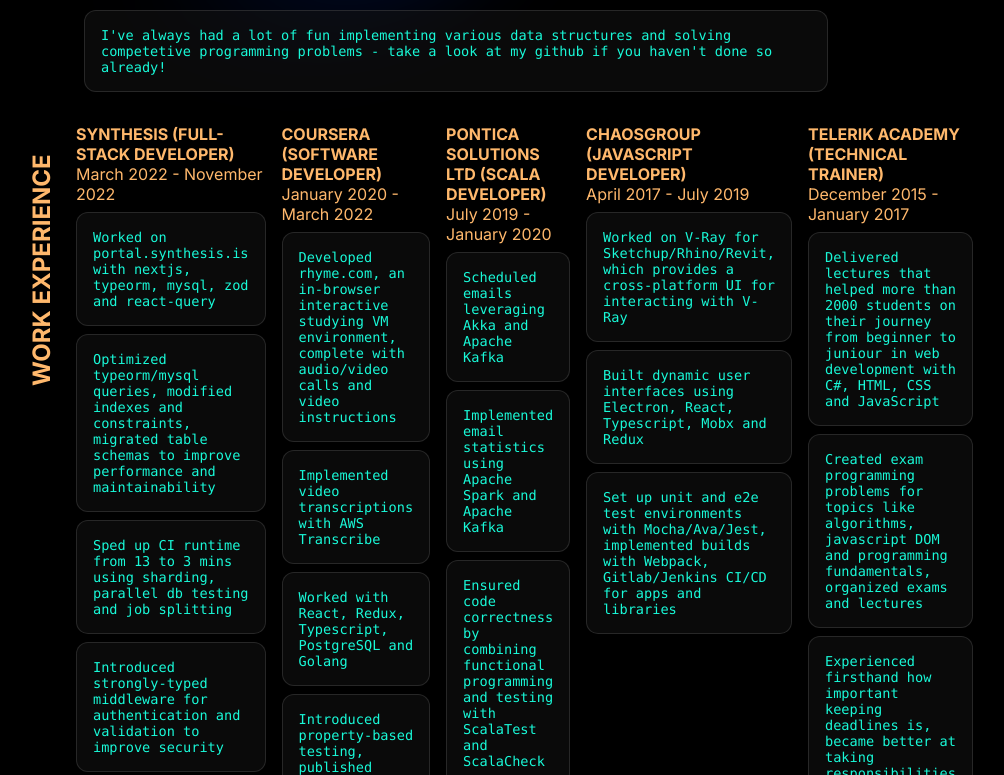
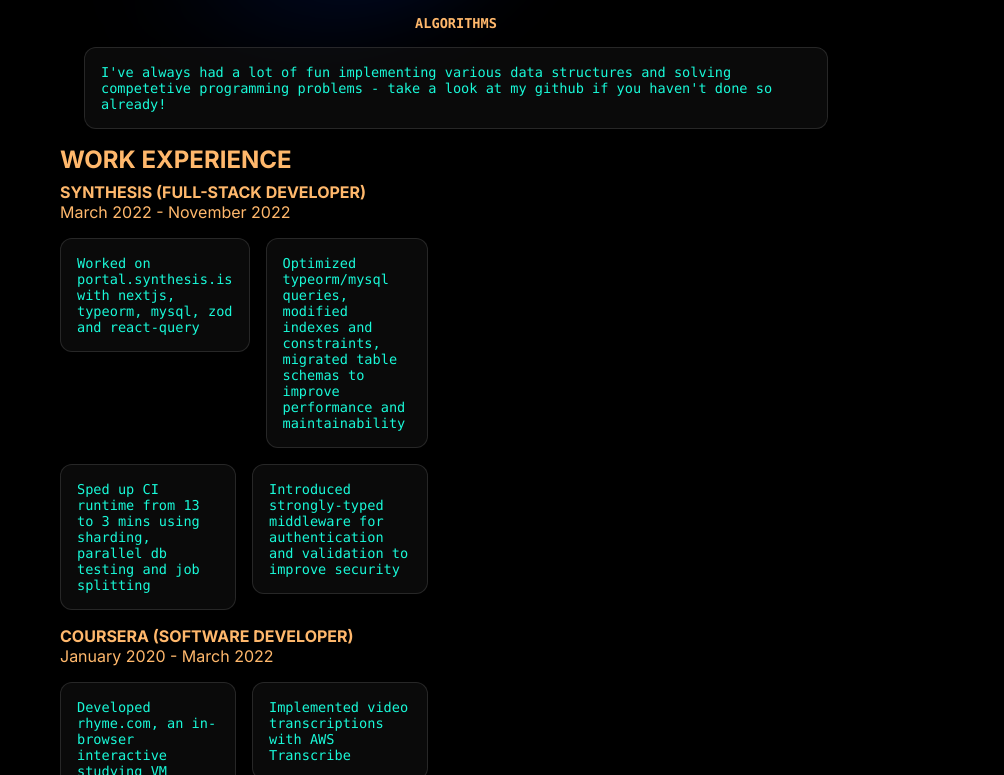
Before and after one commit to KonstantinSimeonov/cv2, a Next.js app: page / in a window 1280 px wide. Shown: the part 385-1160 px from the top of the page, without its empty margins (196-1200 px from the left). Built offline with nearby package versions, Linux system fonts and the light colour scheme.

Commit message:
refactor: extract work experience and text components

```diff
--- a/src/components/Stack.tsx
+++ b/src/components/Stack.tsx
@@ -25,6 +25,7 @@
     style={{
       ...sx,
       display: `flex`,
+      flexWrap: `wrap`,
       flexDirection: direction,
       gap: `${gap}rem`,
       justifyContent: justify,
--- /dev/null
+++ b/src/components/Text.tsx
@@ -0,0 +1,13 @@
+import * as React from "react";
+import { Inter } from "@next/font/google";
+
+type TextProps = {
+  tag?: keyof React.ReactHTML;
+};
+
+const inter = Inter({ subsets: ["latin"] });
+
+export const Text: React.FC<React.PropsWithChildren<TextProps>> = ({
+  children,
+  tag: Tag = `p`,
+}) => <Tag className={inter.className}>{children}</Tag>;
--- /dev/null
+++ b/src/components/WorkExperience.tsx
@@ -0,0 +1,37 @@
+import { Stack } from "@/components/Stack";
+import { Text } from "./Text";
+import styles from "@/styles/Home.module.css";
+
+export const WorkExperience: React.FC<{
+  experience: readonly {
+    from: string;
+    to: string;
+    jobTitle: string;
+    location: string;
+    descriptions: readonly string[];
+  }[];
+}> = ({ experience }) => (
+  <Stack align="flex-start">
+    {experience
+      .map((job) => (
+        <Stack key={job.location} className={styles.work} align="flex-start">
+          <div>
+            <Text tag="h4">
+              {job.location} ({job.jobTitle})
+            </Text>
+            <Text tag="time">
+              {job.from} - {job.to}
+            </Text>
+          </div>
+          <Stack tag="ul" direction="row" align="flex-start">
+            {job.descriptions.map((d) => (
+              <li style={{ flex: 1 }} key={d} className={styles.description}>
+                <p>{d}</p>
+              </li>
+            ))}
+          </Stack>
+        </Stack>
+      ))
+      .reverse()}
+  </Stack>
+);
--- a/src/pages/index.tsx
+++ b/src/pages/index.tsx
@@ -7,9 +7,10 @@
 import ImgMap from "@/images";
 import * as React from "react";
 import { Skills } from "@/components/Skills";
+import { Stack } from "@/components/Stack";
+import { WorkExperience } from "@/components/WorkExperience";
 
 const inter = Inter({ subsets: ["latin"] });
-
 const int = { className: inter.className } as const;
 
 export default function Home() {
@@ -52,38 +53,7 @@
         </article>
         <article>
           <h2 {...int}>Work Experience</h2>
-          <div className={styles.split}>
-            {(() => {
-              const we = data.workExperience.map((w, i) => (
-                <div
-                  key={w.location}
-                  className={`${styles.work} ${styles.stack}`}
-                >
-                  <div>
-                    <h4 {...int}>
-                      {w.location} ({w.jobTitle})
-                    </h4>
-                    <time {...int}>
-                      {w.from} - {w.to}
-                    </time>{" "}
-                  </div>
-                  <ul className={`${styles.description} ${styles.stack}`}>
-                    {w.descriptions.map((d) => (
-                      <p key={d}>{d}</p>
-                    ))}
-                  </ul>
-                </div>
-              )).reverse();
-
-              const cn = `${styles.cluster} ${styles.evenly} ${styles.stretch}`;
-
-              return (
-                  <div style={{ flexWrap: `nowrap` }} className={cn}>
-                    {we}
-                  </div>
-              );
-            })()}
-          </div>
+          <WorkExperience experience={data.workExperience} />
         </article>
         <article>
           <h2 {...int}>Projects</h2>
--- a/src/styles/globals.css
+++ b/src/styles/globals.css
@@ -128,14 +128,6 @@
   padding: 0 1rem;
 }
 
-h2 {
-  position: absolute;
-  transform: rotate(270deg) translate(-120%, -60%);
-  transform-origin: 0 0;
-  left: 0;
-  top: 0;
-}
-
 @media screen and (max-width: 1024px) {
   :root {
     font-size: 0.85rem;
```
